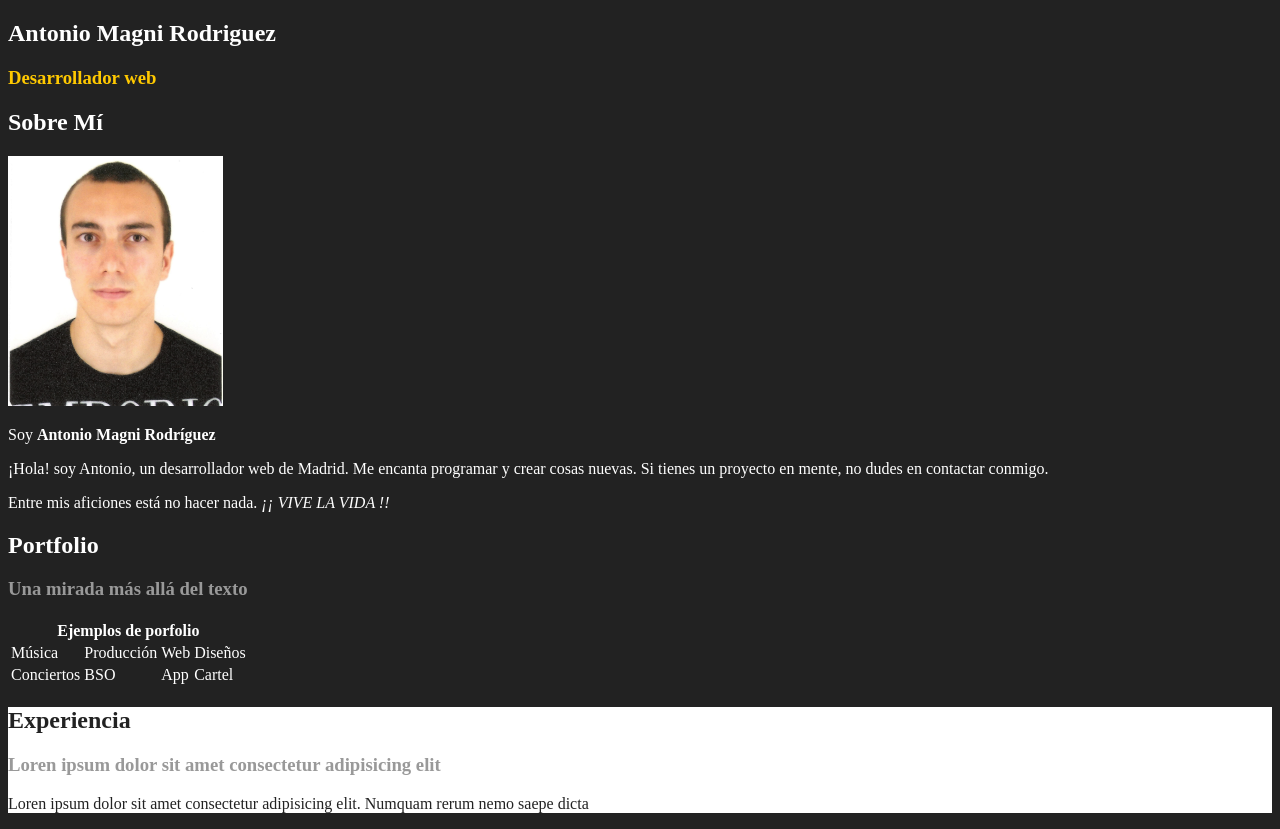
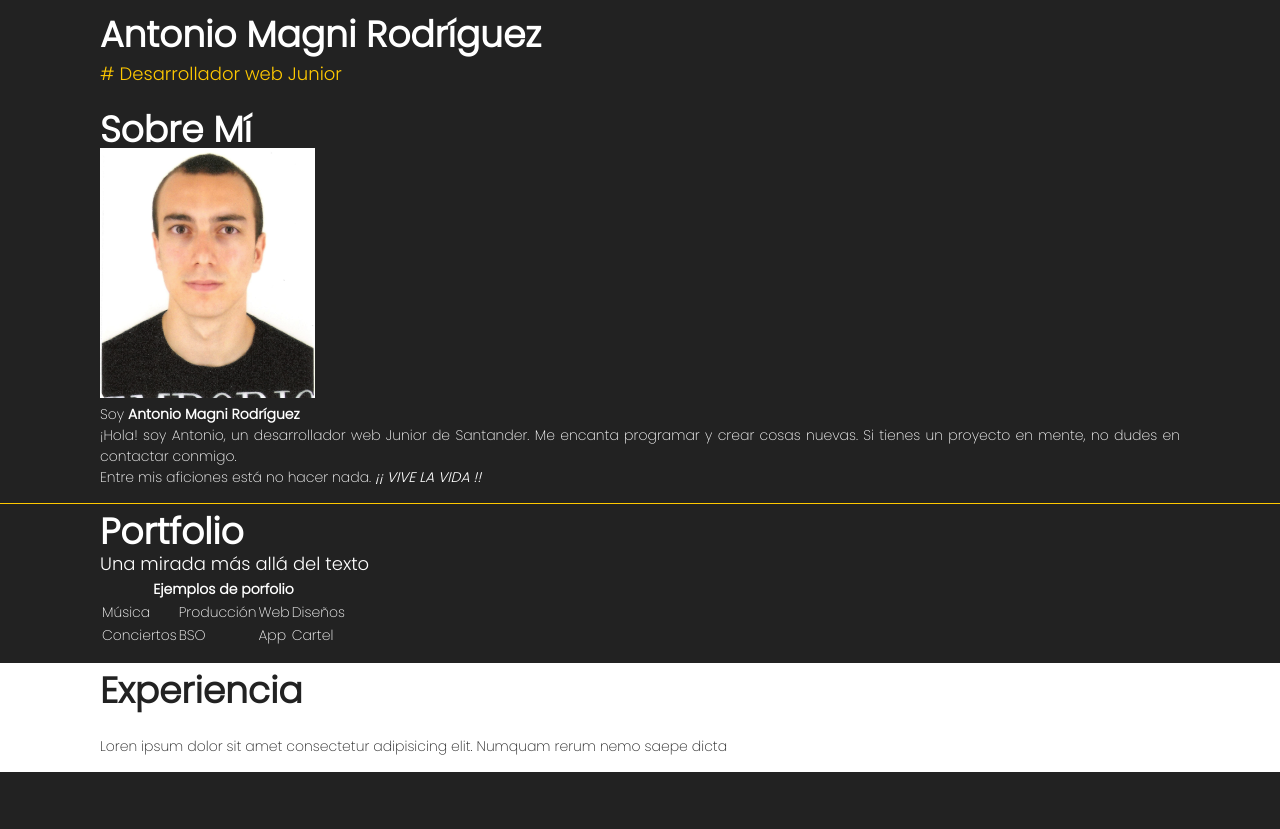
Before and after one commit to AntonioMagni/Practica, a plain HTML site: page portfolio/index.html in a window 1280 px wide. After the commit the page ends 800 px from the top, so only its background shows below. Drawn offline with Linux system fonts and the light colour scheme.

Commit message:
CSS y padding

```diff
--- a/portfolio/css/estilos.css
+++ b/portfolio/css/estilos.css
@@ -1,23 +1,63 @@
 /* CSS general de elementos*/
+
+*{
+    margin: 0;
+    padding: 0
+}
 
 body {
     background-color: #222;
-    color: white
-}
-h3 {
-    color: #999
+    color: white;
+    font-family: 'Poppins', sans-serif;
+    font-size: 14px;
+    font-weight: 200;
+
 }
 
-/* Si hay dos mismos atributos definidos se elige el ultimo
+h2 {
+    font-size: 36px;
+    line-height: 36px;
+}
+
+/* Se hace este id para que no se pegue el titulo con las lineas de abajo*/
+#nombre {
+    font-size: 36px;
+    line-height: 50px;
+}
+
 h3 {
-    color: white
+    color: white;
+    font-size: 18px;
+    font-weight: 300;
 }
-*/
-/* CSS IDs y Clases */
+
+p{
+    text-align: justify;
+}
+
+cite{
+    font-weight: 300;
+}
+
+/* CSS IDs y Clase*/
 .hastag{
-    color: #ffc900
+    color: #ffc900;
 }
+.seccion{
+    /* Se puede juntar el paddin en una sola instrucción sentido agujas reloj*/
+    padding-left: 100px;
+    padding-right: 100px;
+    padding-bottom: 15px;
+    padding-top: 10px;
+}
+
 #experiencia{
     background-color: white ;
     color: #222
 }
+#sobremi{
+
+}
+#portfolio{
+    border-top: 1px solid #ffc900;
+}
--- a/portfolio/index.html
+++ b/portfolio/index.html
@@ -3,27 +3,32 @@
     <head>
         <meta charset="UTF-8">
         <title>Portfolio Antonio Magni Rodriguez</title>
+        <!-- Enlazamos los links de fuentes -->
+        <link rel="preconnect" href="https://fonts.googleapis.com">
+        <link rel="preconnect" href="https://fonts.gstatic.com" crossorigin>
+        <link href="https://fonts.googleapis.com/css2?family=Poppins:wght@100;200;300&display=swap" rel="stylesheet">
         <link rel="stylesheet" href="./css/estilos.css">
     </head>
     <body>
         <!-- Bloque de inicio -->
-        <div id="inicio">
-            <h2>Antonio Magni Rodriguez</h2>
-            <h3 class="hastag"> Desarrollador web</h3>
+        <div id="inicio" class="seccion">
+            <h2 id="nombre"> Antonio Magni Rodríguez </h2>
+            <h3 class="hastag"> # Desarrollador web Junior</h3>
         </div>
         <!-- Fin bloque de inicio -->
+
         <!-- Bloque Sobre Mi -->
-       <div id="sobremi">
+       <div id="sobremi" class="seccion">
             <h2>Sobre Mí</h2>
             <img src="./Imagenes/FOTO1.png" alt="Imagen de Antonio Magni Rodríguez" height="250">
             <p>Soy <strong> Antonio Magni Rodríguez </strong></p>
-            <p>¡Hola! soy Antonio, un desarrollador web de Madrid. Me encanta programar y crear cosas nuevas. Si tienes un proyecto en mente, <span>no dudes en contactar conmigo.</span></p>
+            <p>¡Hola! soy Antonio, un desarrollador web  Junior de Santander. Me encanta programar y crear cosas nuevas. Si tienes un proyecto en mente, <span>no dudes en contactar conmigo.</span></p>
             <p>Entre mis aficiones está no hacer nada. <cite>¡¡ VIVE LA VIDA !!</cite></p>
        </div>
        <!-- Fin bloque Sobre Mi -->
 
        <!-- Bloque PortFolio -->
-        <div id="portfolio">
+        <div id="portfolio" class="seccion">
             <h2>Portfolio</h2>
             <h3>Una mirada más allá del texto</h3>
             <table>
@@ -49,8 +54,9 @@
             </table>
         </div>
         <!-- Fin bloque PortFolio -->
+
         <!-- Bloque PortFolio -->
-        <div id="experiencia">
+        <div id="experiencia" class="seccion">
             <h2>Experiencia</h2>
             <h3>Loren ipsum dolor sit amet consectetur adipisicing elit</h3>
             <p>Loren ipsum dolor sit amet consectetur adipisicing elit. Numquam rerum nemo saepe dicta</p>
```
